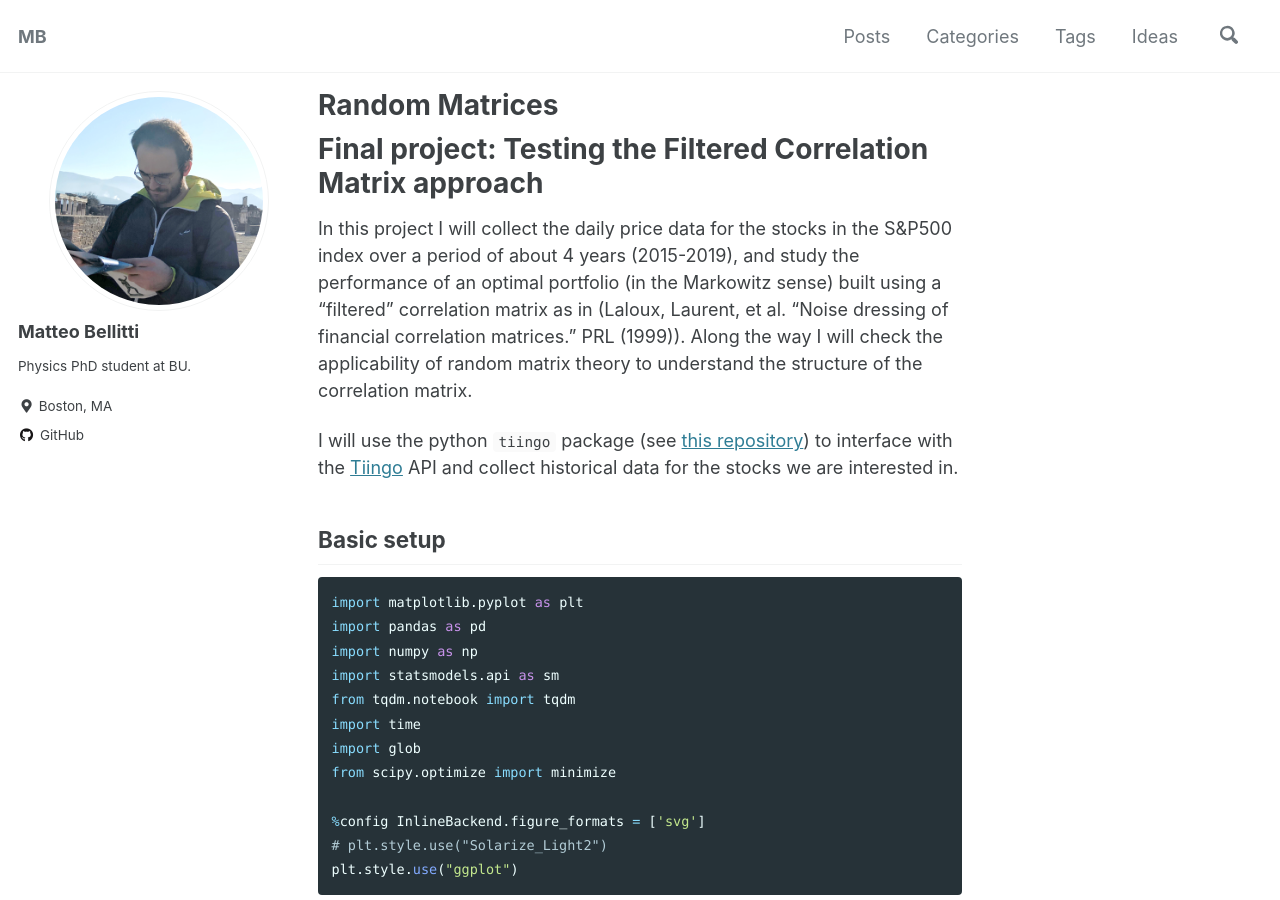
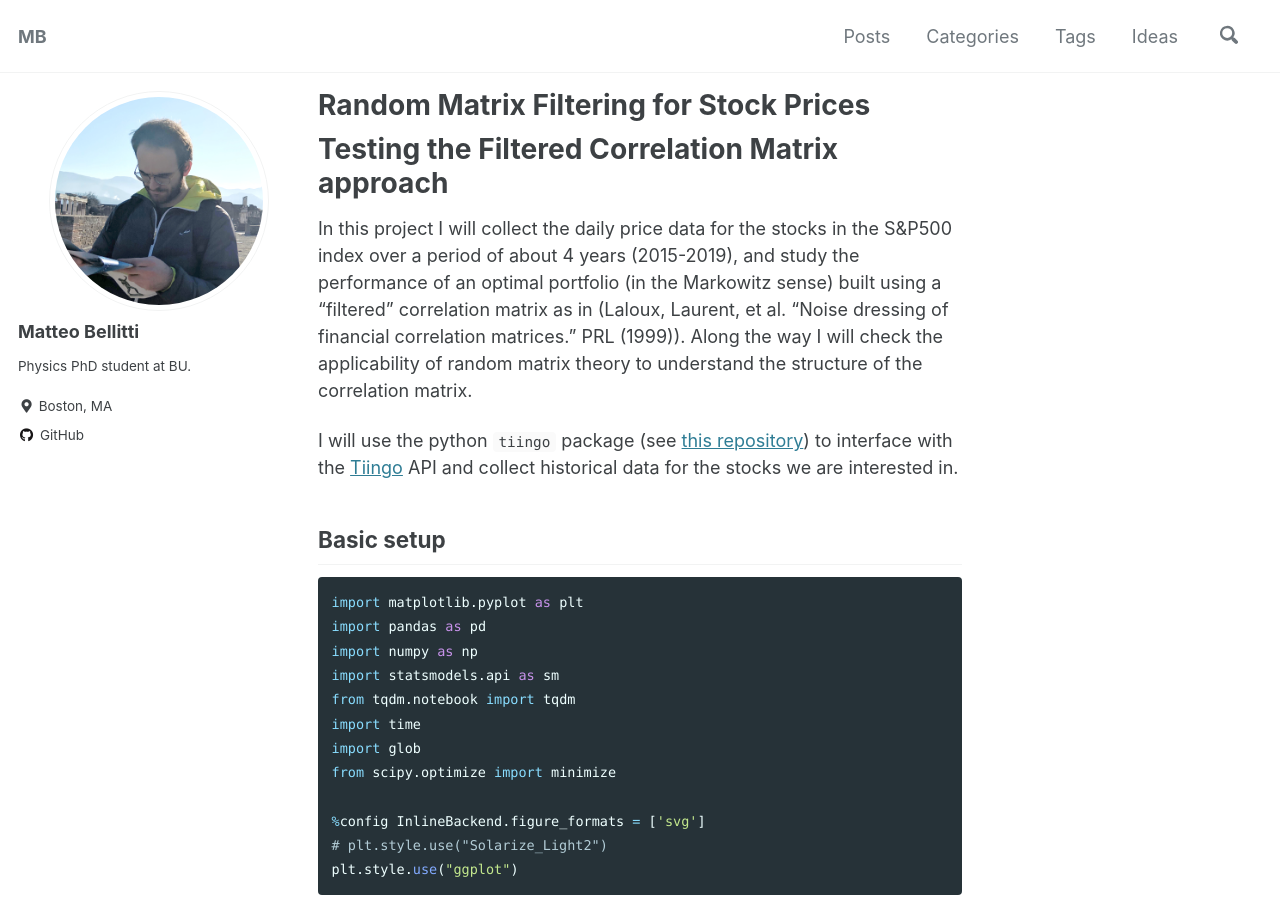
Before and after one commit to mbellitti/mbellitti.github.io, a Jekyll site: the page built from _posts/2022-10-24-econophysics.md, in a window 1280 px wide and 900 px high. Built offline with Jekyll 4.4.1, drawn with Linux system fonts in a browser that asks for light colours; cached includes are drawn as plain includes; a script that is not in the unit is left out; comment, search, counter and statistics services are not loaded.

Commit message:
fix title in econophys

```diff
--- a/_posts/2022-10-24-econophysics.md
+++ b/_posts/2022-10-24-econophysics.md
@@ -1,5 +1,5 @@
 ---
-title:  "Random Matrices"
+title:  "Random Matrix Filtering for Stock Prices"
 excerpt_separator: "<!--more-->"
 date: 2022-10-24
 categories:
@@ -9,7 +9,7 @@ tags:
   - networkx
 ---
 
-# Final project: Testing the Filtered Correlation Matrix approach
+# Testing the Filtered Correlation Matrix approach
 In this project I will collect the daily price data for the stocks in the S&P500 index over a period of about 4 years (2015-2019), and study the performance of an optimal portfolio (in the Markowitz sense) built using a "filtered" correlation matrix as in (Laloux, Laurent, et al. "Noise dressing of financial correlation matrices." PRL (1999)). Along the way I will check the applicability of random matrix theory to understand the structure of the correlation matrix.
 
 I will use the python `tiingo` package (see [this repository](https://github.com/hydrosquall/tiingo-python)) to interface with the [Tiingo](https://www.tiingo.com/) API and collect historical data for the stocks we are interested in.
```
